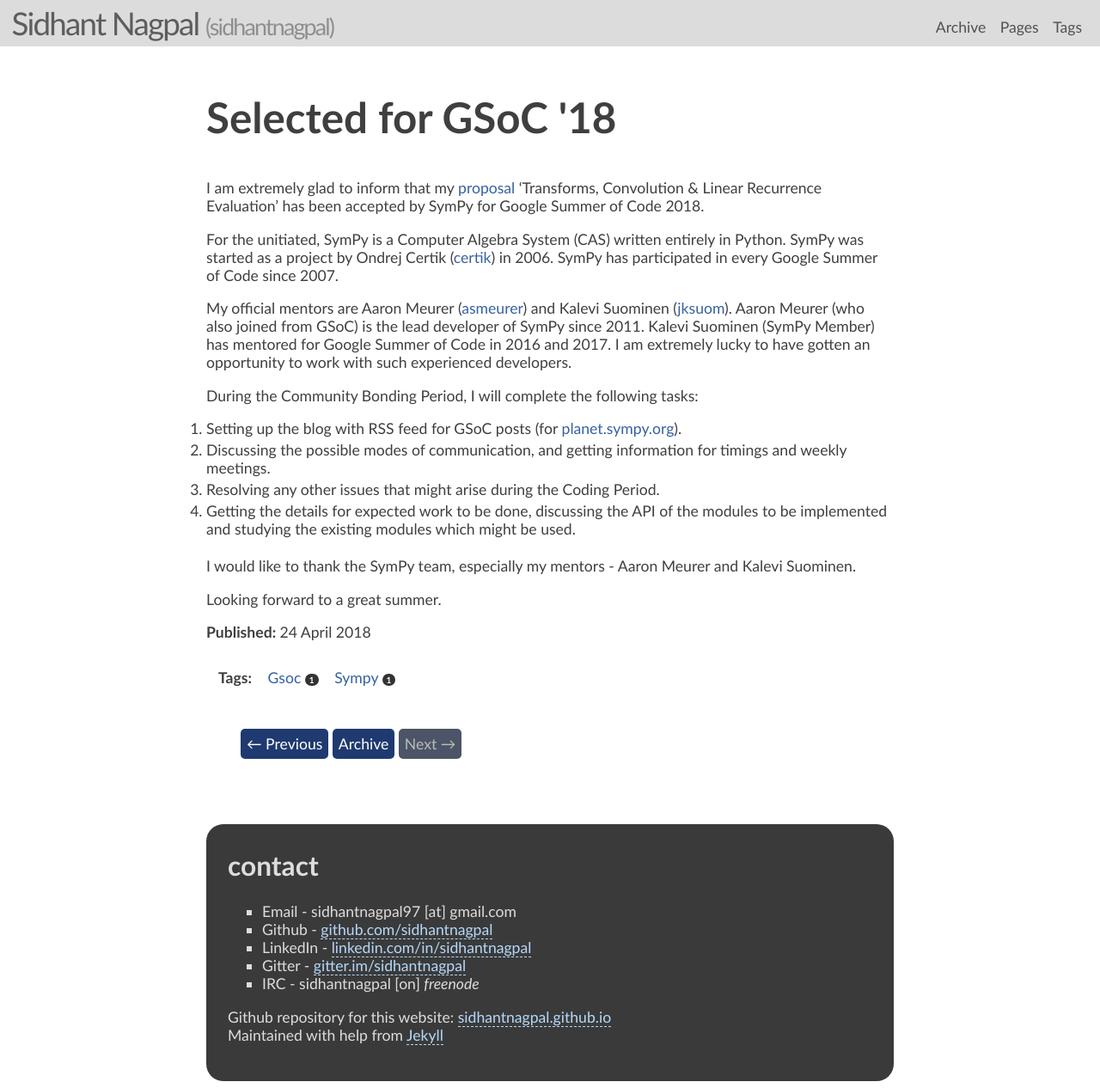
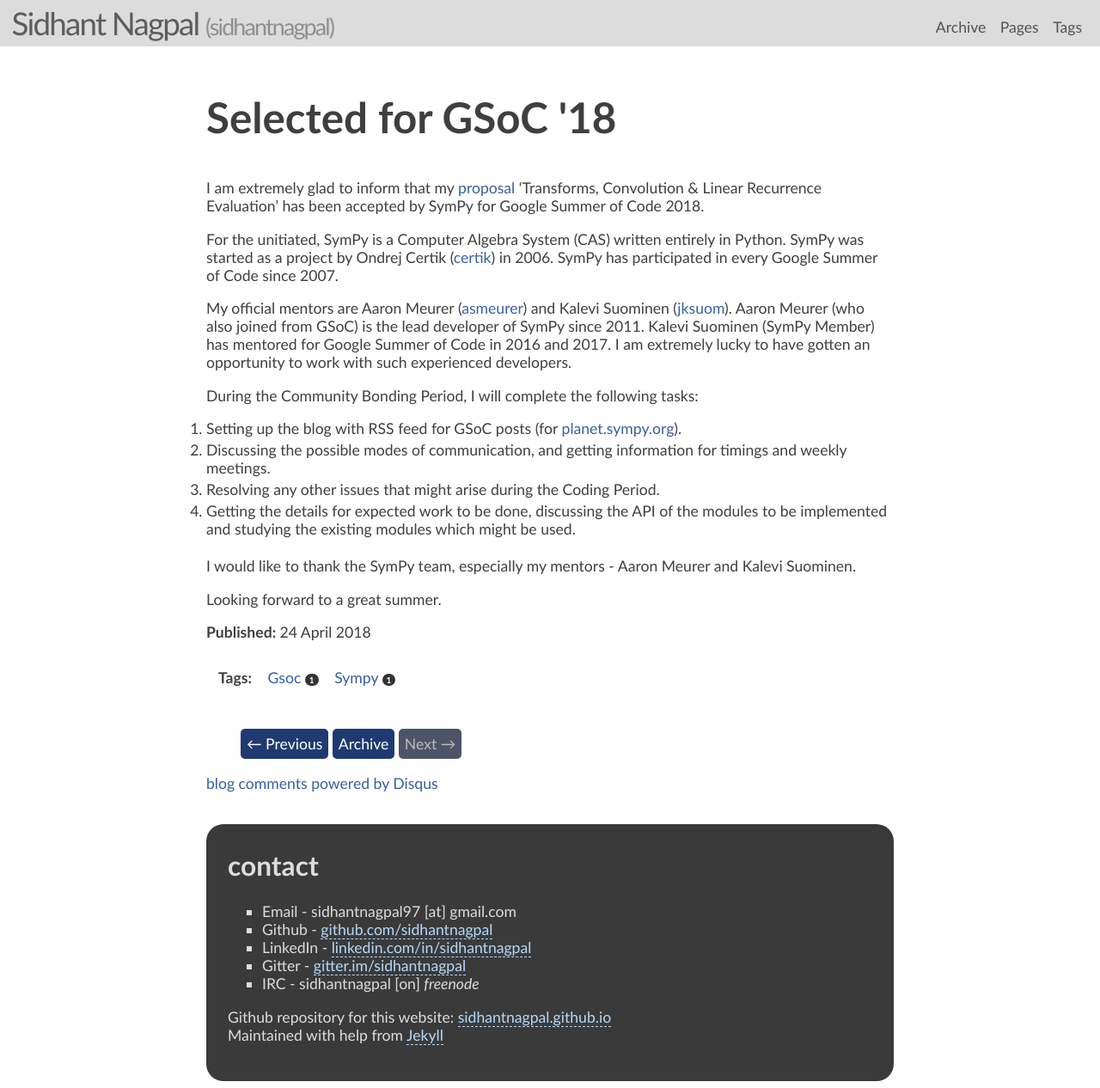
Before and after one commit to siddharth-verma60/sidhantnagpal.github.io, a Jekyll site: the page built from _posts/2018-04-24-gsoc-1.md, in a window 1280 px wide and 1266 px high. Shown: the whole window at 86% size. Built offline with Jekyll 4.4.1, drawn with Linux system fonts in a browser that asks for light colours; comment, search, counter and statistics services are not loaded; part of the change alters nothing that is shown.

Commit message:
Update _config.yml

```diff
--- a/_config.yml
+++ b/_config.yml
@@ -2,7 +2,7 @@
 # For more see: https://github.com/mojombo/jekyll/wiki/Permalinks
 permalink: /:categories/:year/:month/:title.html
 
-exclude: [".rvmrc", ".rbenv-version", "README.md", "Rakefile", "changelog.md"]
+exclude: [".rvmrc", ".rbenv-version", "README.md", "Rakefile", "CHANGELOG.md"]
 auto: true
 highlighter: rouge
 markdown: kramdown
@@ -11,6 +11,7 @@ markdown: kramdown
 # so be sure to set them if your theme uses them.
 #
 title : Sidhant Nagpal
+# tagline: Blog
 email: sidhantnagpal97 [at] gmail.com
 description: >
   Hi, I am Sidhant Nagpal. Welcome to my blog.
@@ -21,7 +22,7 @@ author :
   github : sidhantnagpal
   linkedin : sidhantnagpal
   gitter : sidhantnagpal
-  #feedburner : feedname
+  # feedburner : feedname
 
 # The production_url is only used when full-domain names are needed
 # such as sitemap.txt
@@ -87,22 +88,33 @@ JB :
   # Set 'provider' to false to turn commenting off globally.
   #
   comments :
-  provider : false
-  disqus :
-    short_name : sidhantnagpal
+    provider : disqus
+    disqus :
+      short_name : sidhantnagpal
+  #   livefyre :
+  #     site_id : 123
+  #   intensedebate :
+  #     account : 123abc
+  #   facebook :
+  #     appid : 123
+  #     num_posts: 5
+  #     width: 580
+  #     colorscheme: light
+  #   duoshuo :
+  #     short_name : jekyllbootstrap
 
   # Settings for analytics helper
   # Set 'provider' to the analytics provider you want to use.
   # Set 'provider' to false to turn analytics off globally.
   #
-  # analytics :
-  #  provider : statcounter
-  #   google :
-  #      tracking_id : 'UA-123-12'
+  analytics :
+    provider : google
+    google :
+      tracking_id : 'UA-118226158-1'
   #   getclicky :
-  #    site_id :
+  #   	site_id :
   #   mixpanel :
-  #      token : '_MIXPANEL_TOKEN_'
+  #     token : '_MIXPANEL_TOKEN_'
 
   # Settings for sharing helper.
   # Sharing is for things like tweet, plusone, like, reddit buttons etc.
```
Also changed, not shown: 4 other files.
